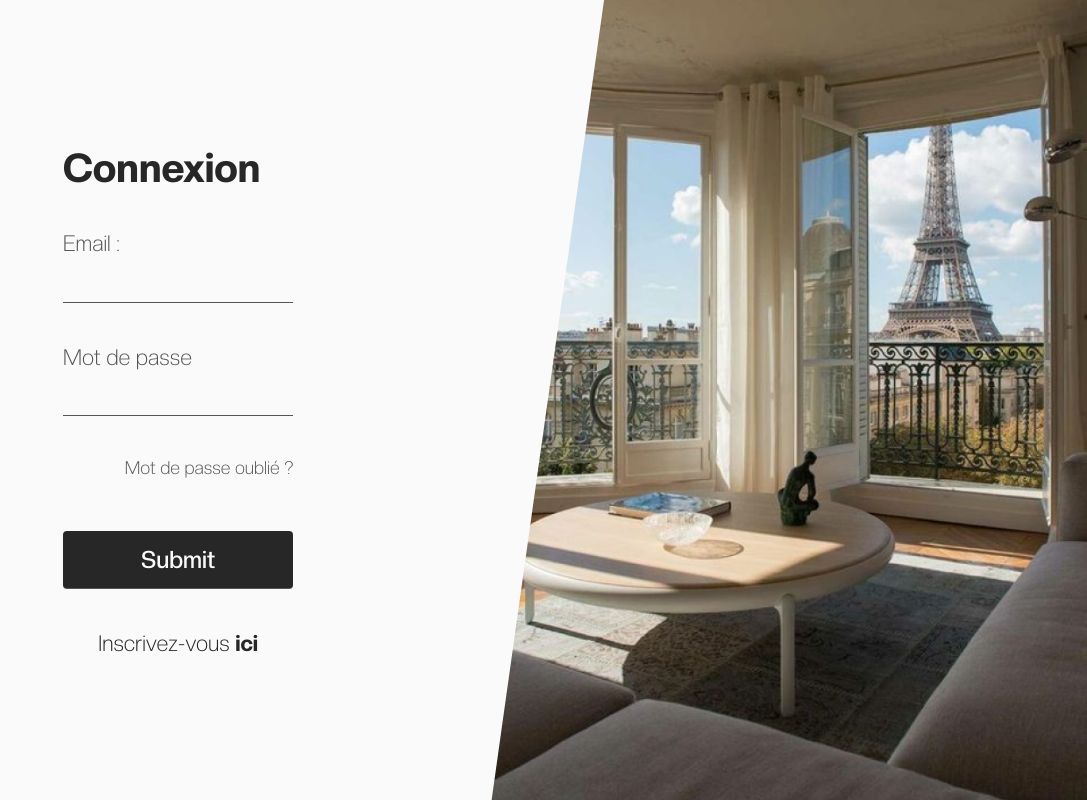
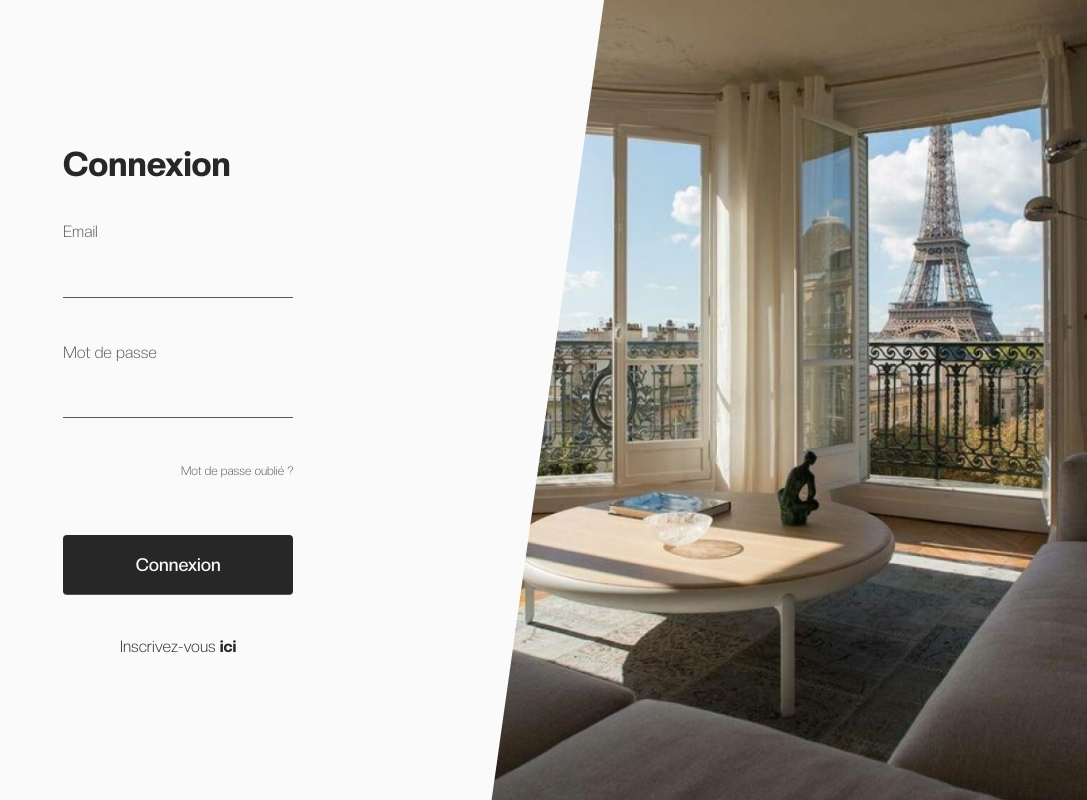
Before and after one commit to Wizuha/OIKOS-Website-Project-FullStack, a PHP site: page /login.php in a window 1280 px wide. Shown: the whole page, without its empty margins (193-1280 px from the left). Run offline with PHP 8.4, Linux system fonts and the light colour scheme.

Commit message:
added back side of login.php and error css in login.css

```diff
--- a/assets/css/login.css
+++ b/assets/css/login.css
@@ -4,14 +4,14 @@
     --black : #272727;
     --grey : #555555;
 
-    --fs-xl : 3.2rem;
-    --fs-500: 1.6rem;
-    --fs-400: 1.4rem;
-    --fs-300: 1rem;
+    --fs-xl : 3.4rem;
+    --fs-500: 1.8rem;
+    --fs-400: 1.6rem;
+    --fs-300: 1.2rem;
 }
 
 
-@media only screen and (min-width: 1600px) {
+/* @media only screen and (min-width: 1600px) {
     :root
      {
         --fs-xl : 4.2rem;
@@ -39,7 +39,7 @@
         --fs-400: 2rem;
         --fs-300: 1.6rem;
     }
-}
+} */
 
 *
 {
@@ -262,3 +262,15 @@ a
 {
     text-decoration: none;
 }
+
+.error
+{
+    width: 100%;
+}
+
+.error p{
+
+    font-family: 'CreatorDisplay-Light';
+    font-size: 1rem;
+    color: red;
+}
--- a/connection/login.php
+++ b/connection/login.php
@@ -1,33 +1,100 @@
 <?php
+    require '../inc/pdo.php';
+    require '../inc/functions/token_function.php';
+    session_start();
+    $method = filter_input(INPUT_SERVER, "REQUEST_METHOD");
 
-?>
+    if ($method == "POST"){
+        $mail = trim(filter_input(INPUT_POST, "mail", FILTER_SANITIZE_EMAIL, FILTER_VALIDATE_EMAIL));
+        $password = trim(filter_input(INPUT_POST, "password", FILTER_SANITIZE_FULL_SPECIAL_CHARS));
 
+        if ($mail && $password){
+            $check_existing_mail = $website_pdo->prepare("
+                SELECT * FROM user WHERE mail = :mail
+            ");
 
-<!DOCTYPE html>
-<html lang="en">
+            $check_existing_mail->execute([
+                ":mail" => $mail
+            ]);
+
+            $check_existing_mail_result = $check_existing_mail->fetch(PDO::FETCH_ASSOC);
+
+            if ($check_existing_mail_result){
+                $id = $check_existing_mail_result['id'];
+
+                if (password_verify($password, $check_existing_mail_result['password'])){
+                // if ($password == $check_existing_mail_result['password']){
+                    $check_user_status = $website_pdo->prepare("
+                        SELECT status FROM user WHERE id = :id
+                    ");
+
+                    $check_user_status->execute([
+                        ":id" => $id
+                    ]);
+
+                    $check_user_status_result = $check_user_status->fetch(PDO::FETCH_ASSOC);
+
+                    $token = token();
+                    $update_token = $website_pdo->prepare("
+                        UPDATE token SET token = :token
+                        WHERE user_id = (SELECT id FROM user WHERE mail = :mail)
+                    ");
+
+                    $update_token->execute([
+                        ":token" => $token,
+                        ":mail" => $mail
+                    ]);
+
+                    $_SESSION['id'] = $id;
+                    $_SESSION['status'] = $check_user_status_result['status'];
+                    $_SESSION['token'] = $token;
+
+                    if ($_SESSION['status'] == 1){
+                        header('Location: ../public_zone/homepage.php');
+                        exit();
+                    }elseif ($_SESSION['statut'] == 0){
+                        header('Location: ../client_zone/profile/profile.php');
+                        exit();
+                    }
+                }else{
+                    $error = true;
+                }
+            }else{
+                $invalid_user = true;
+            }
+        }
+    }
+?><!DOCTYPE html>
+<html lang="fr">
 <head>
     <meta charset="UTF-8">
     <meta http-equiv="X-UA-Compatible" content="IE=edge">
     <meta name="viewport" content="width=device-width, initial-scale=1.0">
     <link rel="stylesheet" href="../assets/css/font.css"> <!-- Import des polices -->
     <link rel="stylesheet" href="../assets/css/login.css">
-    <title>Document</title>
+    <title>OIKOS | Connexion</title>
 </head>
 <body>
     <div class='form'>
         <div class='title'><h1>Connexion</h1></div>
-        <form>
+        <form method="POST">
             <div class='label-input-container'>
-                <label for="email">Email :</label>
-                <input type="text" id="email" required>
+                <label for="mail">Email</label>
+                <input type="text" id="mail" name="mail" required>
             </div>
             <div class='label-input-container'>
                 <label for="password">Mot de passe</label>
-                <input type="text" id="password" required>
+                <input type="password" id="password" name="password" required>
             </div>
             <div class='forgot'><a href="./forgot_password.php"><p>Mot de passe oublié ?</p></a></div>
+            <?php if(isset($error)){ ?>
+                <div class="error"><p>Identifiants incorrects</p></div>
+            <?php } ?>
+            <?php if(isset($invalid_user)){ ?>
+                <div class="error"><p>Aucun compte n'est associé à cette addresse email</p></div>
+            <?php } ?>
             <div class='label-input-container'>
-                <input type="submit" class="submit">
+                <input type="submit" class="submit" value="Connexion">
             </div>
         </form>
         <div class='link'><a href=""><p>Inscrivez-vous <span>ici</span></p></a></div>
```
